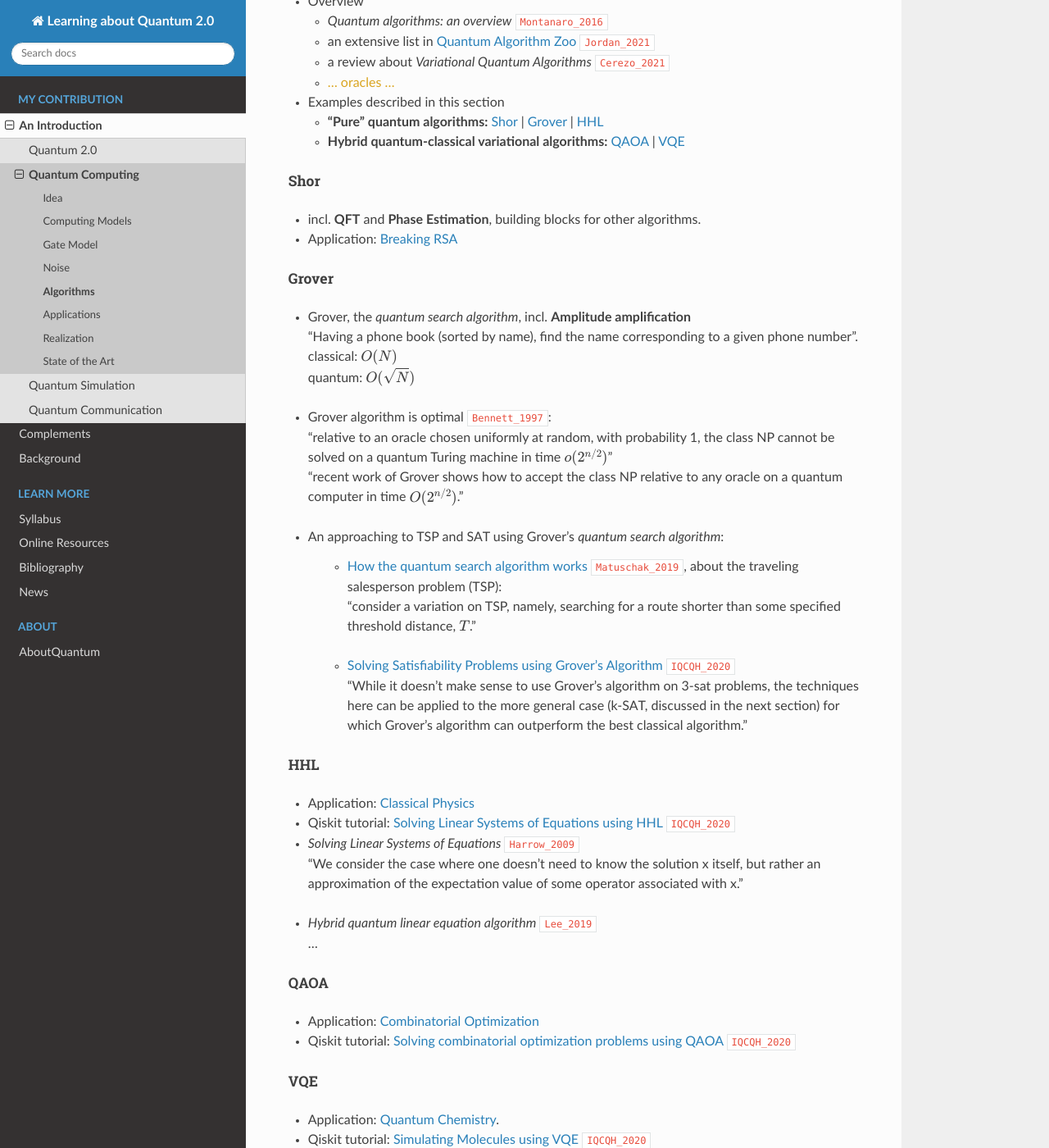
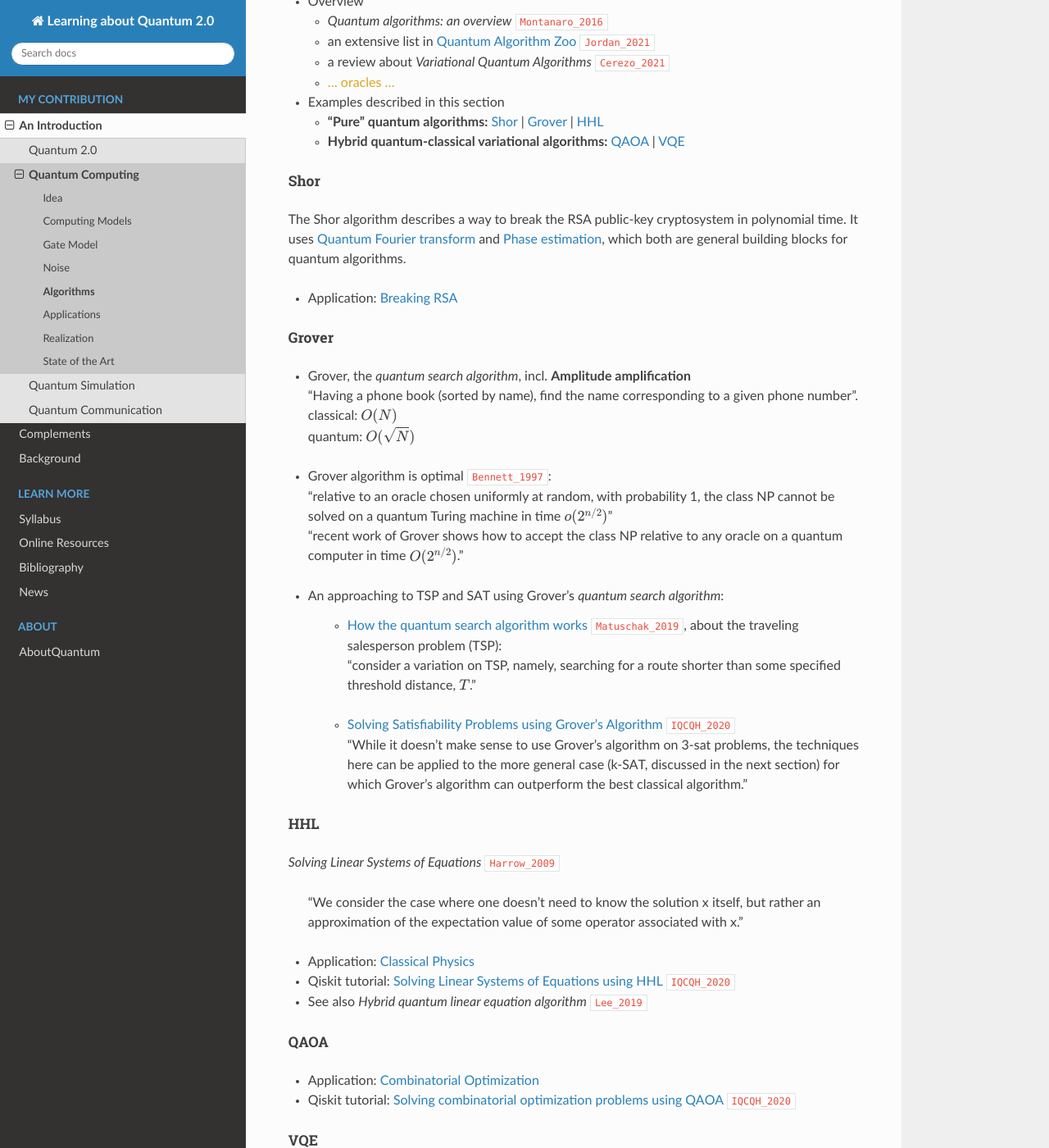
Before and after one commit to tomlqc/about-quantum, a Sphinx documentation site: the page built from source/intro/computing/algo.rst, in a window 1280 px wide and 1400 px high, scrolled down 379 px. Shown: the whole window at 82% size. Built offline with Sphinx 7.4.7 and the Read the Docs theme 2.0.0, drawn with Linux system fonts in a browser that asks for light colours; cross-references to code outside the pages are shown as plain code.

```diff
--- a/source/intro/computing/algo.rst
+++ b/source/intro/computing/algo.rst
@@ -45,7 +45,9 @@
 Shor
 ^^^^
 
-* incl. **QFT** and **Phase Estimation**, building blocks for other algorithms.
+The Shor algorithm describes a way to break the RSA public-key cryptosystem in polynomial time.
+It uses :ref:`stories/complements/shor:Quantum Fourier Transform` and
+:ref:`stories/complements/shor:Phase Estimation`, which both are general building blocks for quantum algorithms.
 
 * Application: :ref:`stories/complements/shor:Breaking RSA`
 
@@ -80,18 +82,18 @@
 HHL
 ^^^
 
+*Solving Linear Systems of Equations* :cite:`Harrow_2009`
+
+    "We consider the case where one doesn't need to know the solution x itself,
+    but rather an approximation of the expectation value of some operator associated with x."
+
 * Application: :ref:`stories/complements/classical:Classical Physics`
 
 * Qiskit tutorial: `Solving Linear Systems of Equations using HHL
   <https://qiskit.org/textbook/ch-applications/hhl_tutorial.html>`_
   :cite:`IQCQH_2020`
 
-* | *Solving Linear Systems of Equations* :cite:`Harrow_2009`
-  | "We consider the case where one doesn't need to know the solution x itself,
-     but rather an approximation of the expectation value of some operator associated with x."
-
-* | *Hybrid quantum linear equation algorithm* :cite:`Lee_2019`
-  | ...
+* See also *Hybrid quantum linear equation algorithm* :cite:`Lee_2019`
 
 
 QAOA
```
Also changed, not shown: source/stories/complements/shor.rst (+23 -6 lines).
